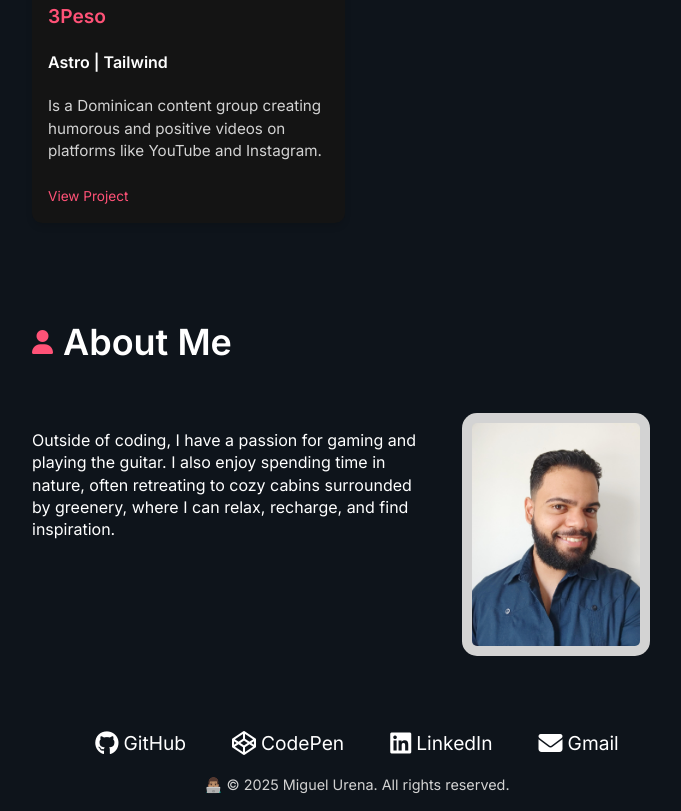
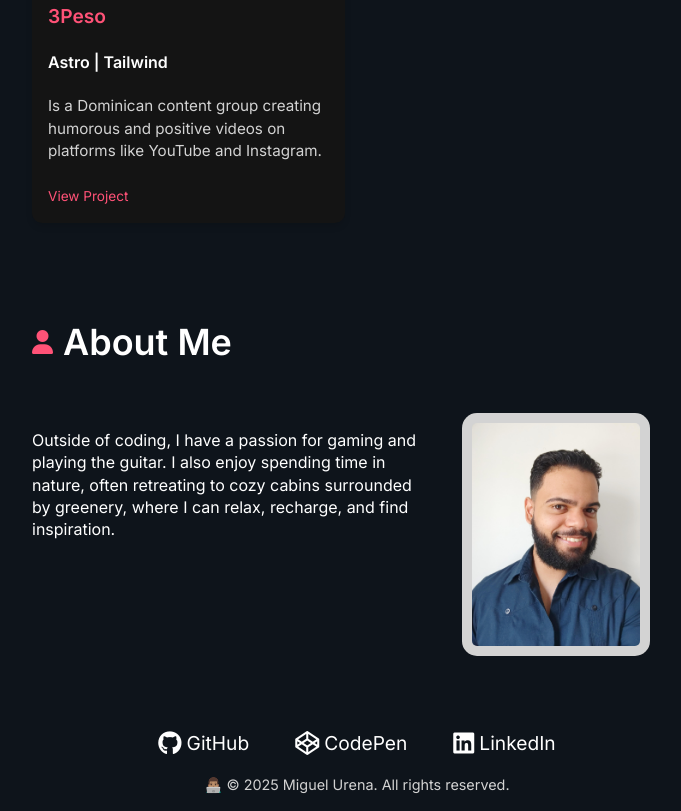
Before and after one commit to migueland-stack/Profesional-Portfolio, a plain HTML site: page index.html in a window 1280 px wide. Shown: the part 1512-2323 px from the top of the page, without its empty margins (283-964 px from the left). Drawn offline with Linux system fonts and the light colour scheme.

Commit message:
removed gmail from footer

```diff
--- a/index.html
+++ b/index.html
@@ -115,7 +115,6 @@
       </li>
       <li><a href="https://www.linkedin.com/in/miguel-%C3%A1ngel-ure%C3%B1a-2b32892b7/" target="_blank"
           aria-label="LinkedIn"><i class="fab fa-linkedin"></i> LinkedIn</a></li>
-      <li><a href="#" aria-label="Gmail"><i class="fas fa-envelope"></i> Gmail</a></li>
     </ul>
     <p>👨🏽‍💻 © 2025 Miguel Urena. All rights reserved.</p>
   </footer>
```
